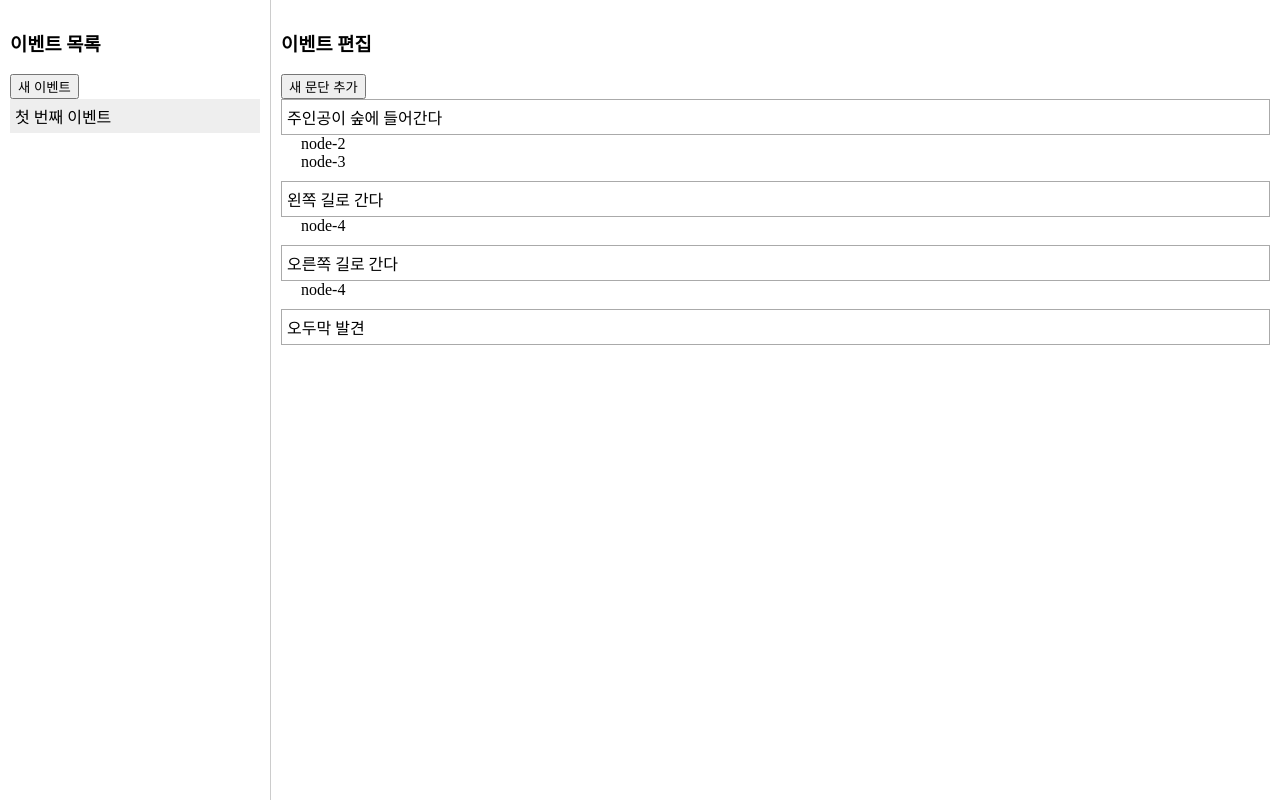
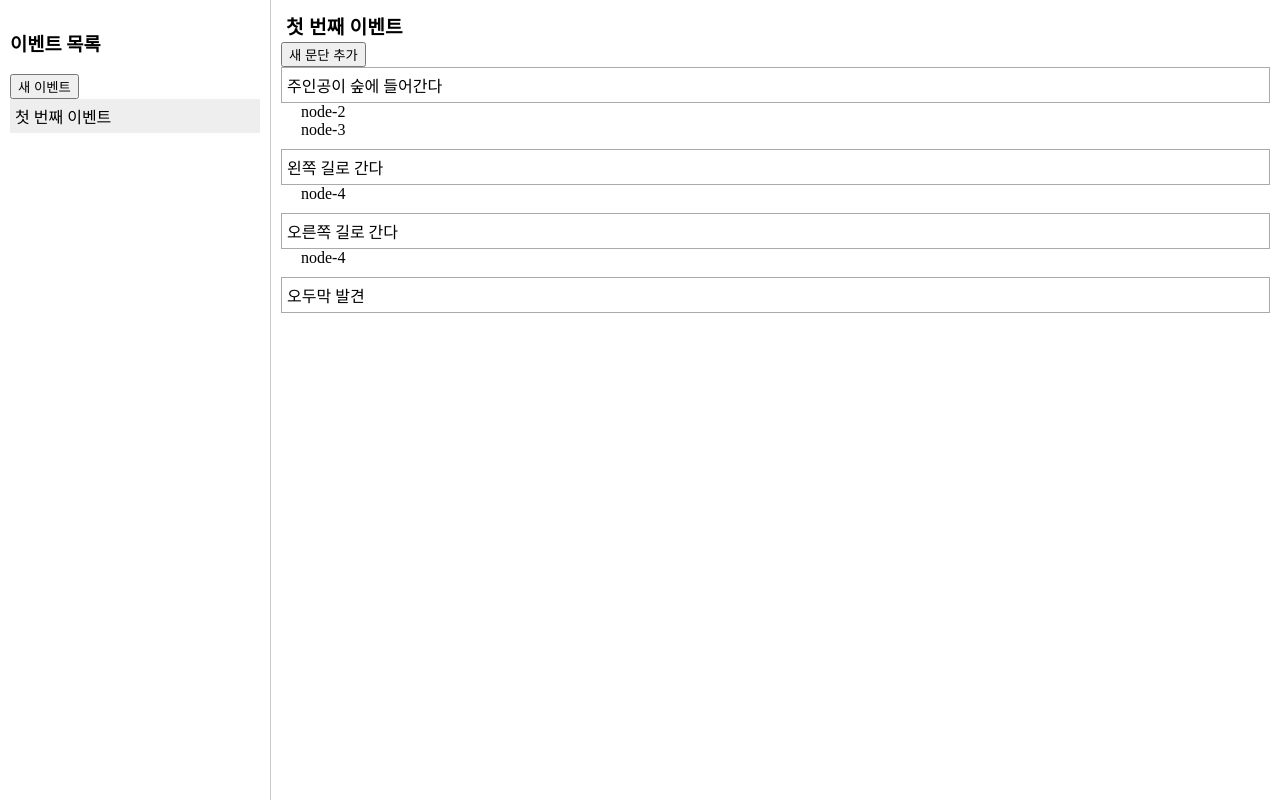
Before and after one commit to hyuckkim/vue-diagram, a Vue app: page / in a window 1280 px wide. Built offline with nearby package versions, Linux system fonts and the light colour scheme.

Commit message:
이벤트 제목 수정가능하게

```diff
--- a/src/components/EventEditor.vue
+++ b/src/components/EventEditor.vue
@@ -1,9 +1,9 @@
 <template>
-  <div class="editor" style="flex: 1; padding: 10px; overflow: auto">
-    <h3>이벤트 편집</h3>
+  <div class="editor" style="flex: 1; padding: 10px; overflow: auto" v-if="currentEvent">
+    <input class="title" v-model="currentEvent.title" placeholder="(제목 없음)">
     <div v-if="currentEvent">
       <button @click="addNode">새 문단 추가</button>
-      <NodeGraph :nodes="currentEvent.nodes" />
+      <NodeGraph :event="currentEvent" />
       <NodeEditor v-if="selectedNode" :node="selectedNode" />
     </div>
     <div v-else>이벤트를 선택하세요</div>
@@ -31,3 +31,11 @@ const addNode = () => {
   if (currentEvent?.value) store.addNode(currentEvent.value.id);
 };
 </script>
+<style scoped>
+.title {
+  font-size: 1.2em;
+  font-weight: bold;
+  border: 0;
+  padding: 5px;
+}
+</style>
--- a/src/components/EventListItem.vue
+++ b/src/components/EventListItem.vue
@@ -1,6 +1,7 @@
 <template>
   <div @click="$emit('select', event.id)" :style="{padding:'5px', cursor:'pointer', background:selected?'#eee':'#fff'}">
-    {{ event.title }}
+    <span v-if="event.title.length > 0">{{ event.title }}</span>
+    <span v-else style="color: gray;">(제목 없음)</span>
   </div>
 </template>
 
--- a/src/components/NodeGraph.vue
+++ b/src/components/NodeGraph.vue
@@ -1,6 +1,6 @@
 <template>
   <div>
-    <div v-for="node in nodes" :key="node.id" style="margin-bottom:10px;">
+    <div v-for="node in event.nodes" :key="node.id" style="margin-bottom:10px;">
       <div @click="selectNode(node.id)" style="padding:5px; border:1px solid #aaa; cursor:pointer;">
         {{ node.text }}
       </div>
@@ -14,10 +14,10 @@
 </template>
 
 <script setup lang="ts">
-import { useEventStore, type EventNode } from '../stores/useEventStore'
+import { useEventStore, type Event } from '../stores/useEventStore'
 
 defineProps<{
-  nodes: EventNode[]
+  event: Event
 }>()
 const store = useEventStore()
 const selectNode = (id: string) => store.selectNode(id)
```
